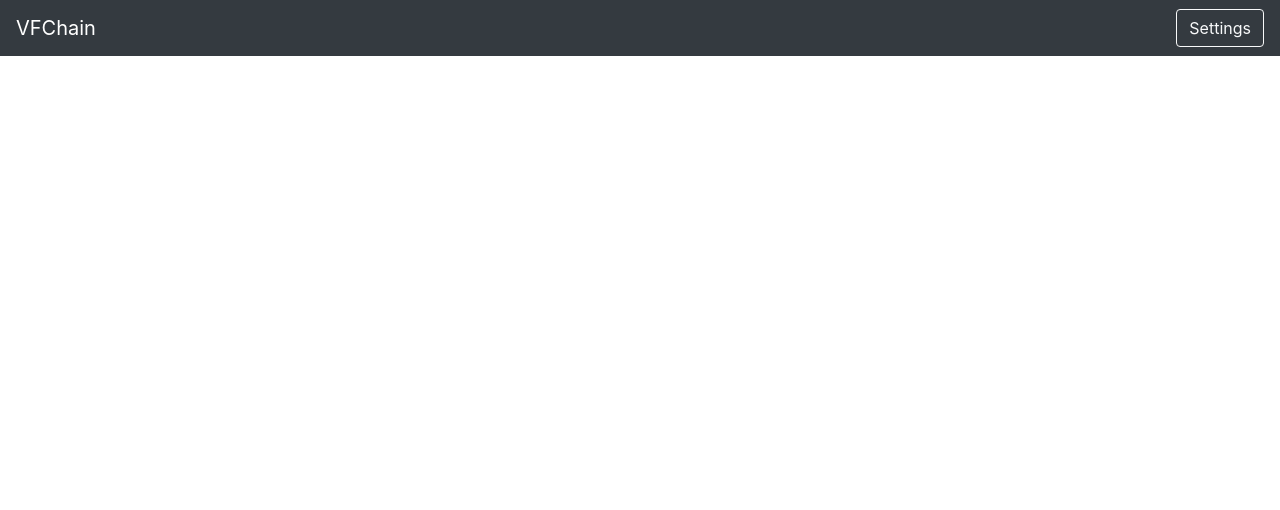
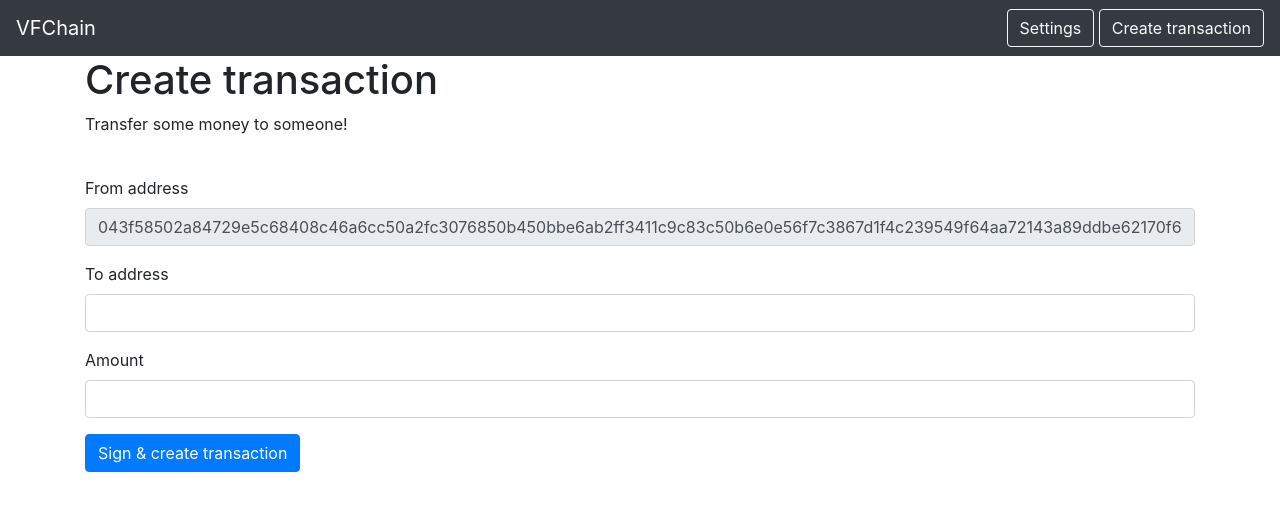
Before and after one commit to ovtfernandes/vfchain, a React (Create React App) app: page /new/transaction in a window 1280 px wide. Shown: the top 510 px of the page. Built offline with nearby package versions, Linux system fonts and the light colour scheme.

Commit message:
Adds create transaction page

```diff
--- a/src/web/components/header.js
+++ b/src/web/components/header.js
@@ -9,6 +9,8 @@ function Header() {
 
             <div>
                 <Link to="/settings" className="btn btn-outline-light">Settings</Link>
+                &nbsp;
+                <Link to="/new/transaction" className="btn btn-outline-light">Create transaction</Link>
             </div>
         </nav>
     );
--- /dev/null
+++ b/src/web/pages/create-transaction.js
@@ -0,0 +1,71 @@
+import React, { useRef } from 'react';
+
+import { useVFChain } from '../contexts/vfchain';
+
+function CreateTransaction() {
+    const vfchain = useVFChain();
+    const [walletKey] = vfchain.walletKeys;
+
+    const toInput = useRef(null);
+    const amountInput = useRef(null);
+
+    function createTransaction() {
+        const toAddress = toInput.current.value;
+        const amount = amountInput.current.value;
+        vfchain.addTransaction(
+            walletKey.publicKey,
+            toAddress,
+            amount,
+            walletKey.keyObj,
+        );
+
+        toInput.current.value = null;
+        amountInput.current.value = null;
+    }
+
+    return (
+        <div className="container">
+            <h1>Create transaction</h1>
+            <p>Transfer some money to someone!</p>
+
+            <br/>
+
+            <div className="form-group">
+                <label>From address</label>
+                <input
+                    type="text"
+                    className="form-control"
+                    value={walletKey.publicKey}
+                    disabled
+                />
+            </div>
+
+            <div className="form-group">
+                <label>To address</label>
+                <input
+                    type="text"
+                    className="form-control"
+                    ref={toInput}
+                />
+            </div>
+
+            <div className="form-group">
+                <label>Amount</label>
+                <input
+                    type="number"
+                    className="form-control"
+                    ref={amountInput}
+                />
+            </div>
+
+            <button
+                className="btn btn-primary"
+                onClick={createTransaction}
+            >
+                Sign &amp; create transaction
+            </button>
+        </div>
+    );
+}
+
+export default CreateTransaction;
--- a/src/web/routes.js
+++ b/src/web/routes.js
@@ -4,6 +4,7 @@ import { BrowserRouter, Switch, Route } from 'react-router-dom';
 import Header from './components/header';
 import BlockchainViewer from './pages/blockchain-viewer';
 import Settings from './pages/settings';
+import CreateTransaction from './pages/create-transaction';
 
 function Routes() {
     return (
@@ -12,6 +13,7 @@ function Routes() {
             <Switch>
                 <Route exact path="/" component={BlockchainViewer} />
                 <Route path="/settings" component={Settings} />
+                <Route path="/new/transaction" component={CreateTransaction} />
             </Switch>
         </BrowserRouter>
     );
--- a/src/web/services/vfchain.js
+++ b/src/web/services/vfchain.js
@@ -28,6 +28,7 @@ function VFChain() {
         return blockchainInstance.chain;
     }
 
+    blockchainInstance.walletKeys = walletKeys;
     blockchainInstance.getBlocks = getBlocks;
 
     return blockchainInstance;
```
